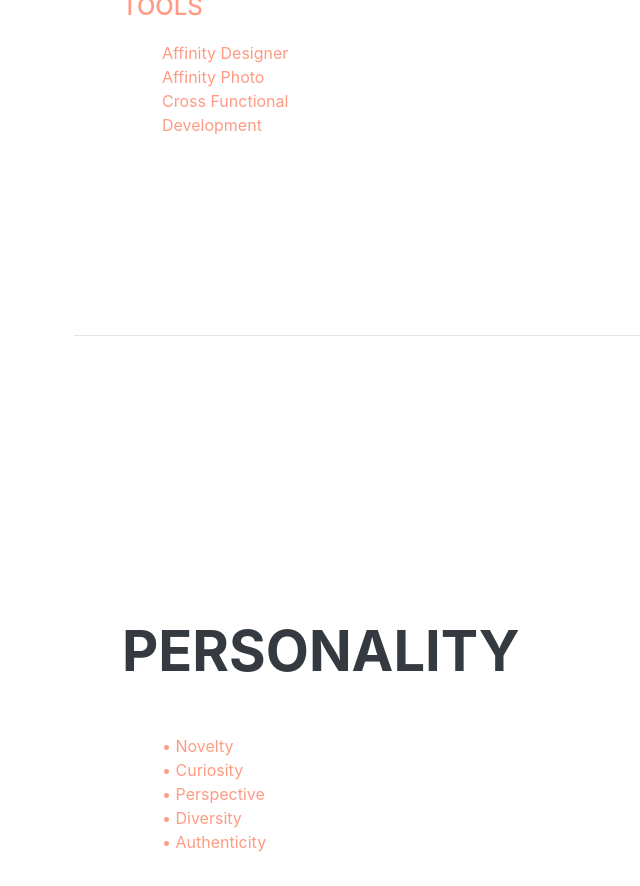
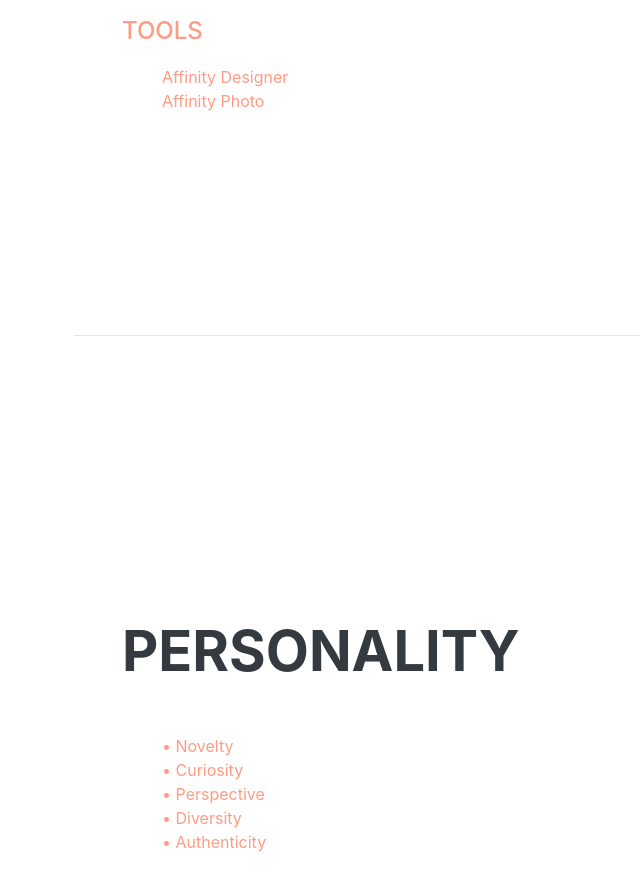
Before and after one commit to ADataAnalyst/adataanalyst.github.io, a plain HTML site: page index.html in a window 1280 px wide. Shown: the part 2868-3754 px from the top of the page, without its empty margins (198-838 px from the left). Drawn offline with nearby package versions, Linux system fonts and the light colour scheme; a web font is replaced by a local one.

Commit message:
Update index.html

```diff
--- a/index.html
+++ b/index.html
@@ -122,8 +122,6 @@
                     <ul class="fa-ul mb-0">
                         <li>Affinity Designer</li>
                         <li>Affinity Photo</li>
-                        <li>Cross Functional</li>
-                        <li>Development</li>
                     </ul>
                 </div>
             </section>
```
